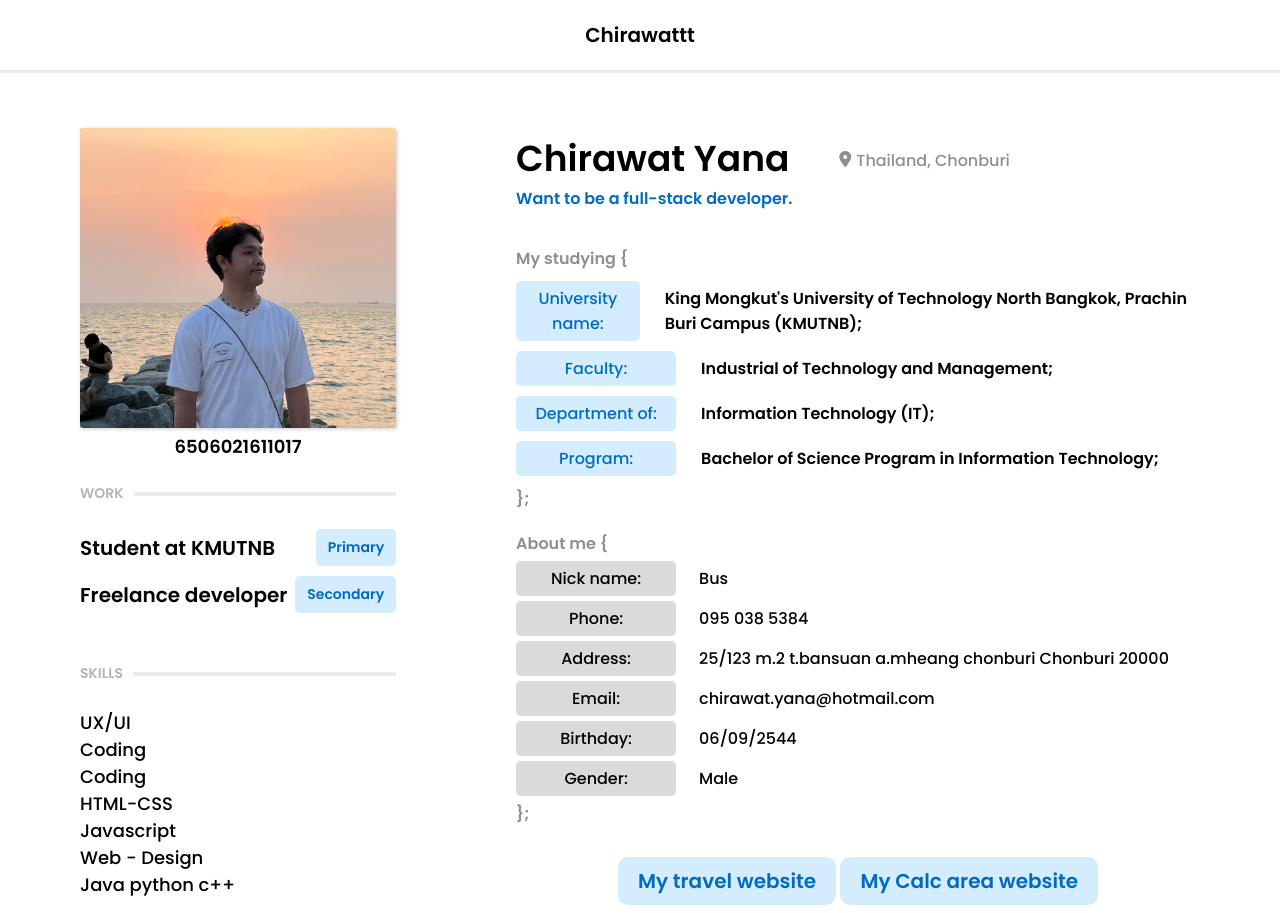
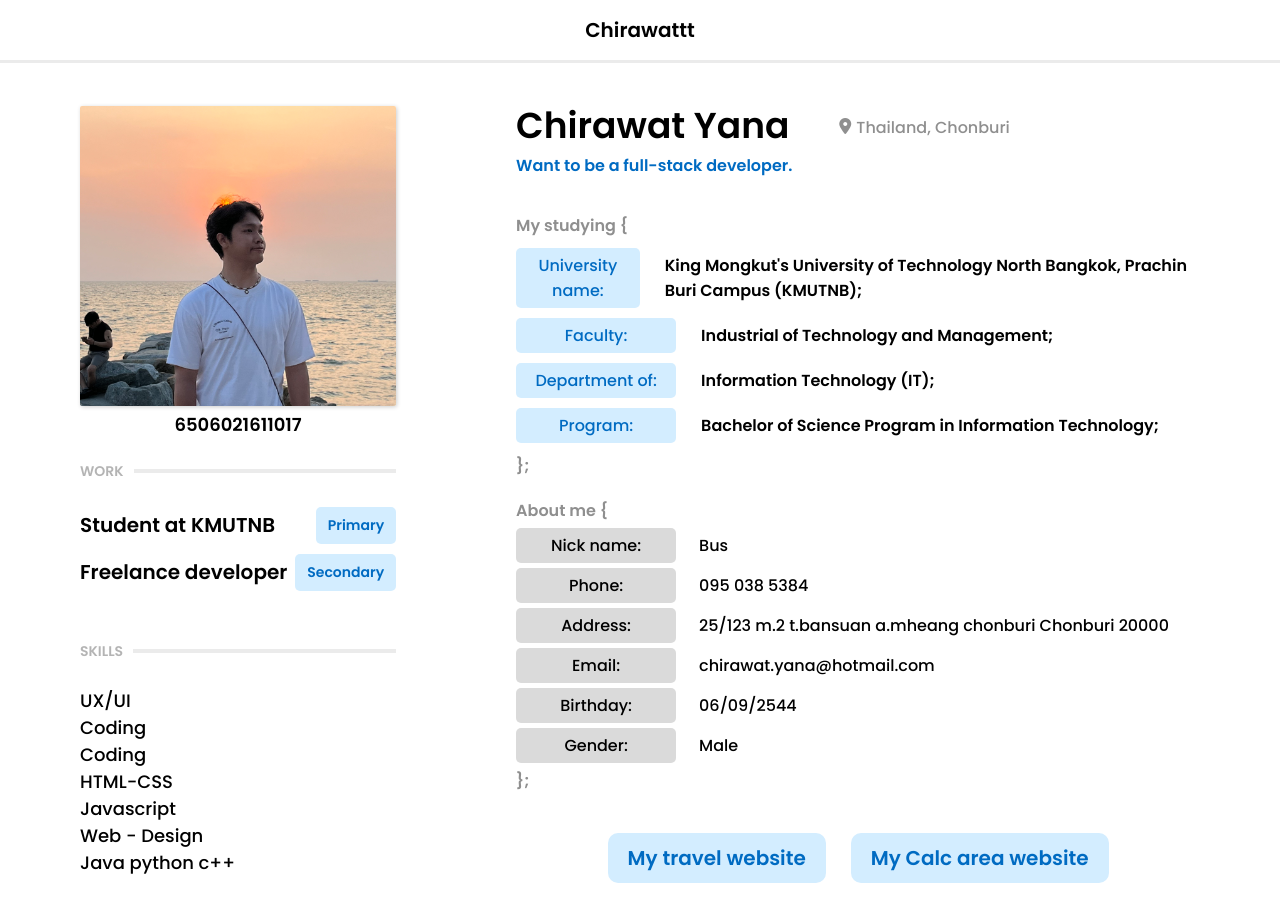
Before and after one commit to Chirawattt/myPhp, a PHP site: page /homepage.php in a window 1280 px wide. After the commit the page ends 883 px from the top, so only its background shows below. Run offline with PHP 8.4, Linux system fonts and the light colour scheme; some libraries are stand-ins or nearby versions.

Commit message:
update gap,text,padding

```diff
--- a/php-workspace/php/circleArea.php
+++ b/php-workspace/php/circleArea.php
@@ -23,11 +23,11 @@
                 <th>ค่า</th>
             </tr>
             <tr>
-                <td align='left'>ค่ารัศมี</td>
+                <td align='left'>รัศมี</td>
                 <td align='center'>$r</td>
             </tr>
             <tr>
-                <td align='left'>ค่าพาย</td>
+                <td align='left'>พาย</td>
                 <td align='center'>$PI</td>
             </tr>
             <tr>
--- a/php-workspace/php/phpstyle.css
+++ b/php-workspace/php/phpstyle.css
@@ -18,13 +18,13 @@ body{
     justify-content: center;
     align-items: center;
     border-bottom: 3px solid #ebebeb;
-    padding: 20px 0px;
+    padding: 15px 0px;
 }
 .header h1{
     font-size: 20px;
 }
 .container{
-    padding: 55px 80px 15px 80px;
+    padding: 35px 80px 15px 80px;
     width: 100%;
     display: flex;
     align-items: center;
@@ -189,9 +189,13 @@ body{
     margin-left: 23px;
 }
 .toAnotherPage{
+    display: flex;
+    align-items: center;
+    justify-content: center;
     margin-top: 40px;
     width: 100%;
     text-align: center;
+    gap: 25px;
 }
 .toAnotherPage a{
     font-size: 20px;
--- a/php-workspace/php/trapezoidArea.php
+++ b/php-workspace/php/trapezoidArea.php
@@ -24,15 +24,15 @@
                 <th>ค่า</th>
             </tr>
             <tr>
-                <td align='left'>ค่าความสูง</td>
+                <td align='left'>ความสูง</td>
                 <td align='center'>$height</td>
             </tr>
             <tr>
-                <td align='left'>ค่าความยาวเส้นคู่ขนาน 1</td>
+                <td align='left'>ความยาวเส้นคู่ขนาน 1</td>
                 <td align='center'>$base1</td>
             </tr>
             <tr>
-                <td align='left'>ค่าความยาวเส้นคู่ขนาน 2</td>
+                <td align='left'>ความยาวเส้นคู่ขนาน 2</td>
                 <td align='center'>$base2</td>
             </tr>
             <tr>
--- a/php-workspace/php/triangleArea.php
+++ b/php-workspace/php/triangleArea.php
@@ -23,11 +23,11 @@
                 <th>ค่า</th>
             </tr>
             <tr>
-                <td align='left'>ค่าความยาวฐาน</td>
+                <td align='left'>ความยาวฐาน</td>
                 <td align='center'>$base</td>
             </tr>
             <tr>
-                <td align='left'>ค่าความสูง</td>
+                <td align='left'>ความสูง</td>
                 <td align='center'>$height</td>
             </tr>
             <tr>
```
